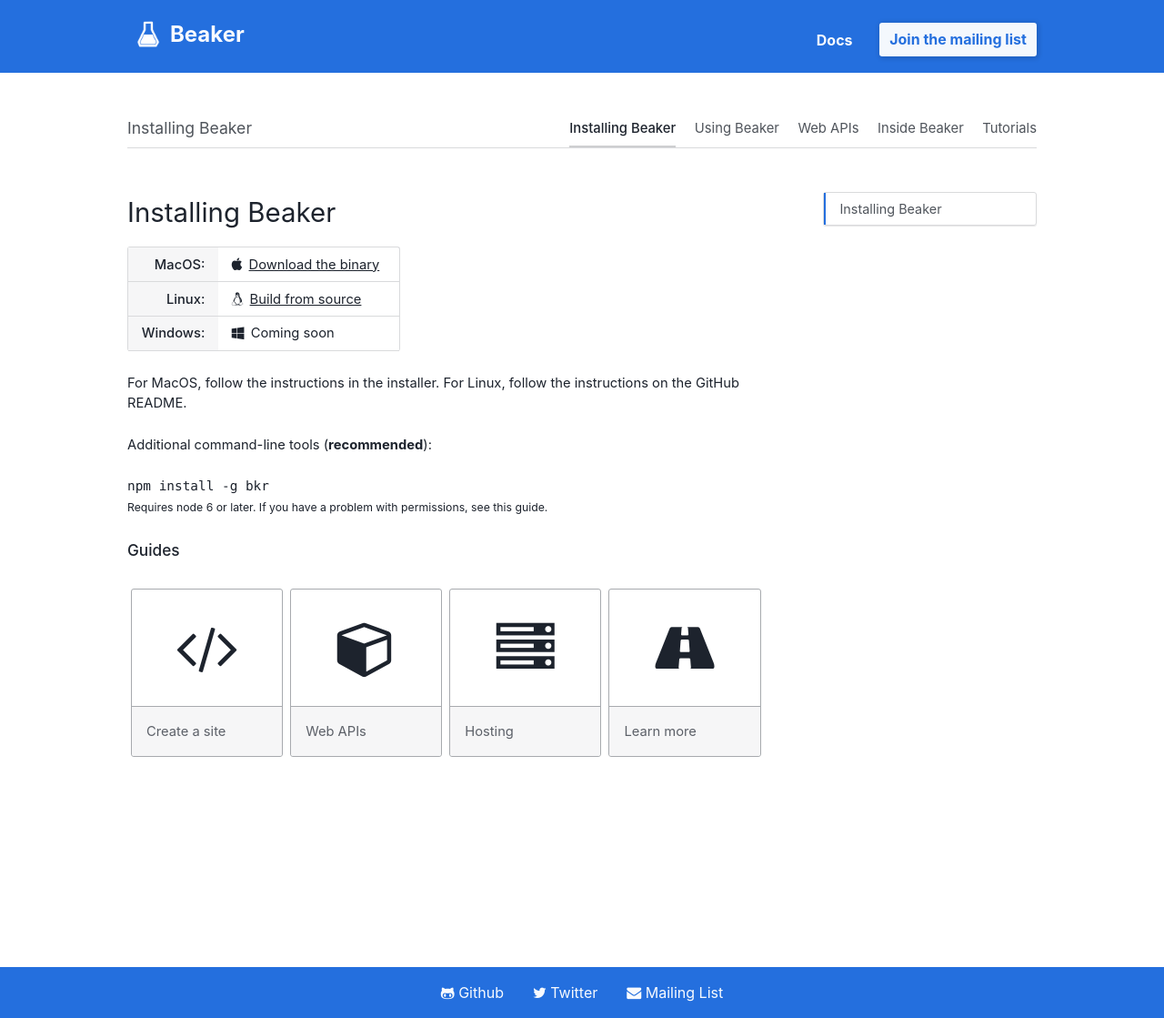
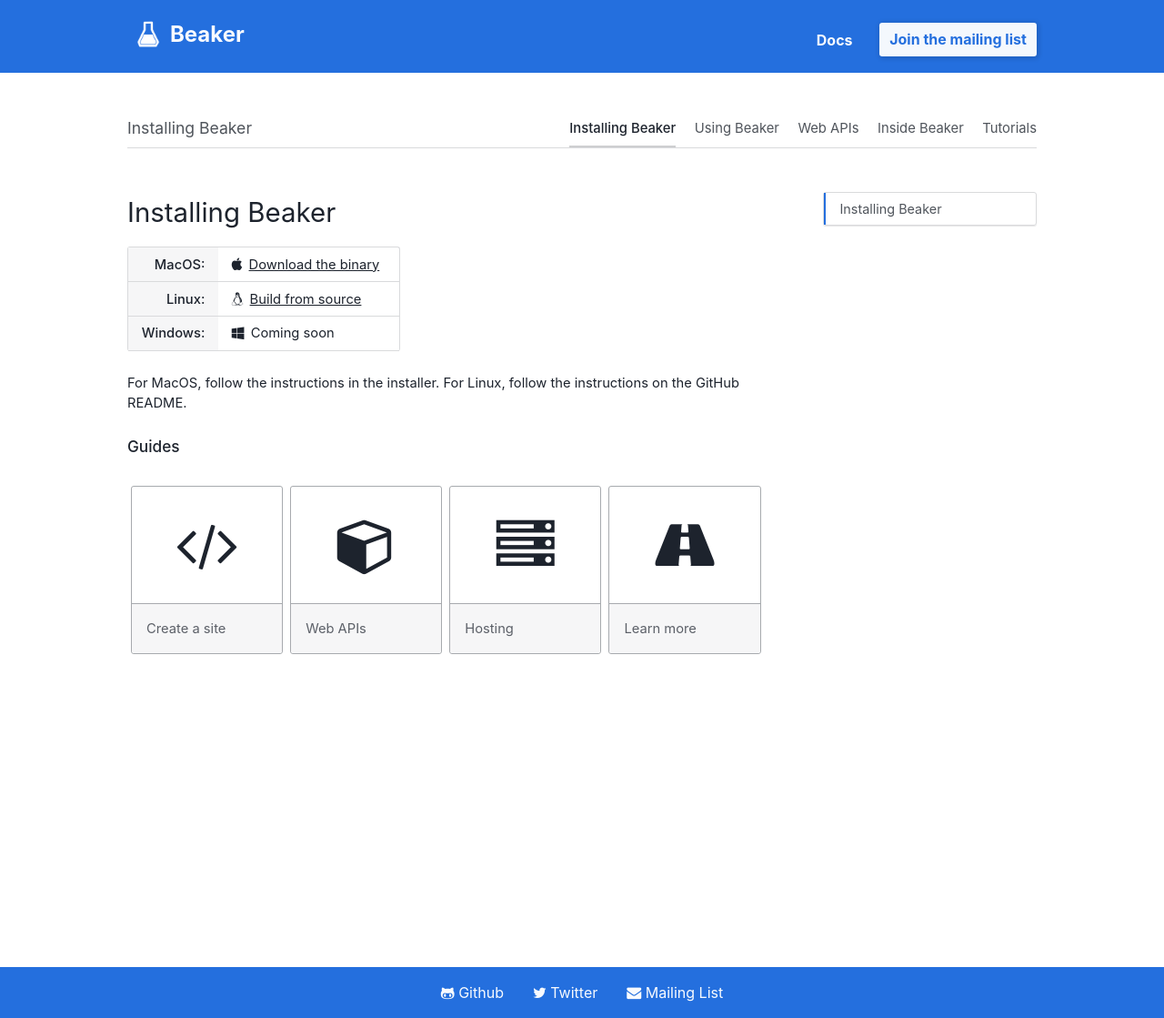
Before and after one commit to beakerbrowser/beakerbrowser.com, a Jekyll site: the page built from _docs/install.md, in a window 1280 px wide. Shown: the whole page at 91% size. Built offline with Jekyll 4.4.1, drawn with Linux system fonts in a browser that asks for light colours.

Commit message:
Remove instructions to install bkr

````diff
--- a/_docs/install.md
+++ b/_docs/install.md
@@ -31,14 +31,6 @@
 
 For MacOS, follow the instructions in [the installer](https://download.beakerbrowser.net/download/latest/osx). For Linux, follow the instructions on the [GitHub README](https://github.com/beakerbrowser/beaker).
 
-Additional command-line tools (**recommended**):
-
-```
-npm install -g bkr
-```
-
-<small>Requires [node 6](https://nodejs.org/) or later. If you have a problem with permissions, <a href="https://docs.npmjs.com/getting-started/fixing-npm-permissions" target="_blank">see this guide</a>.</small>
-
 ### Guides
 
 <div class="card-group">
````
